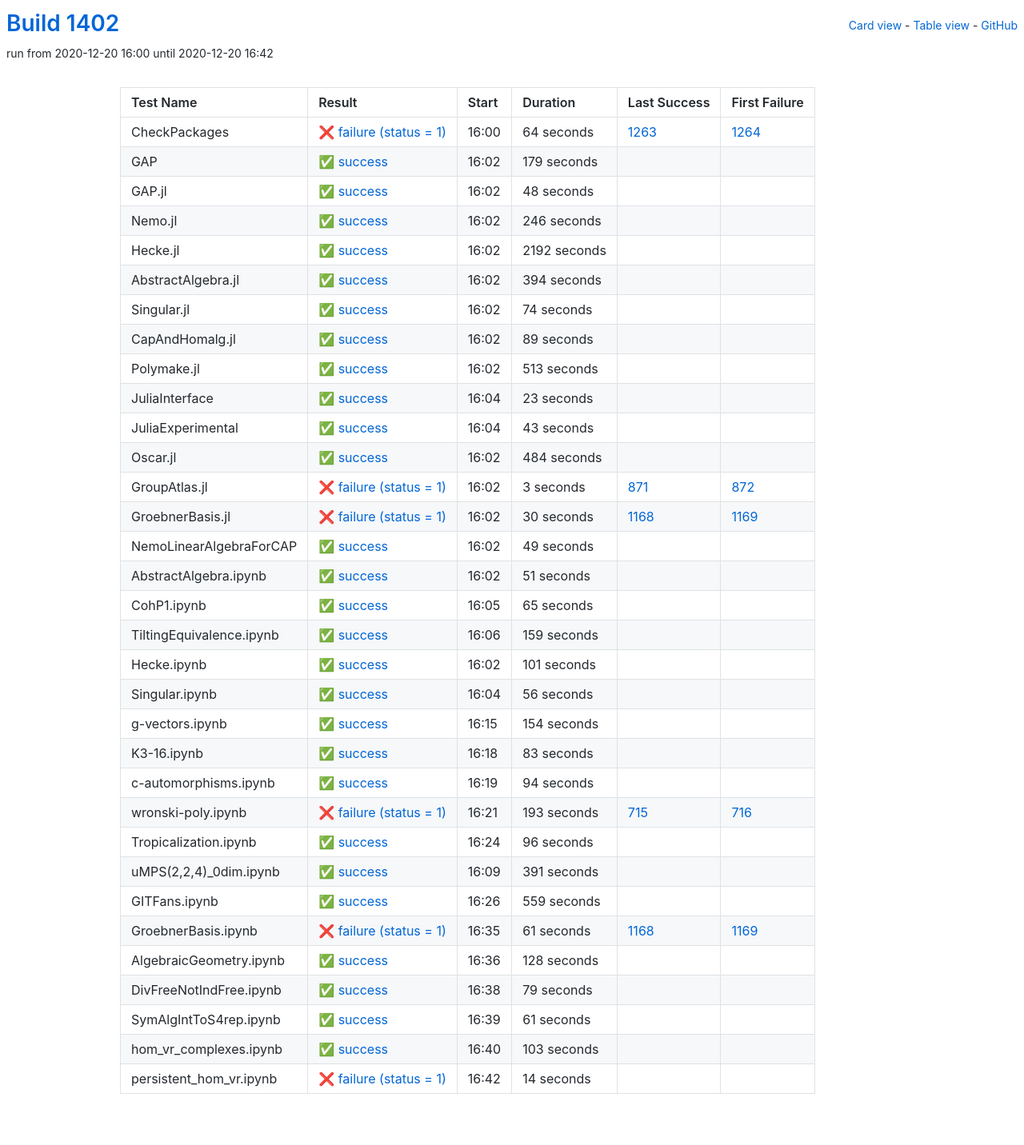
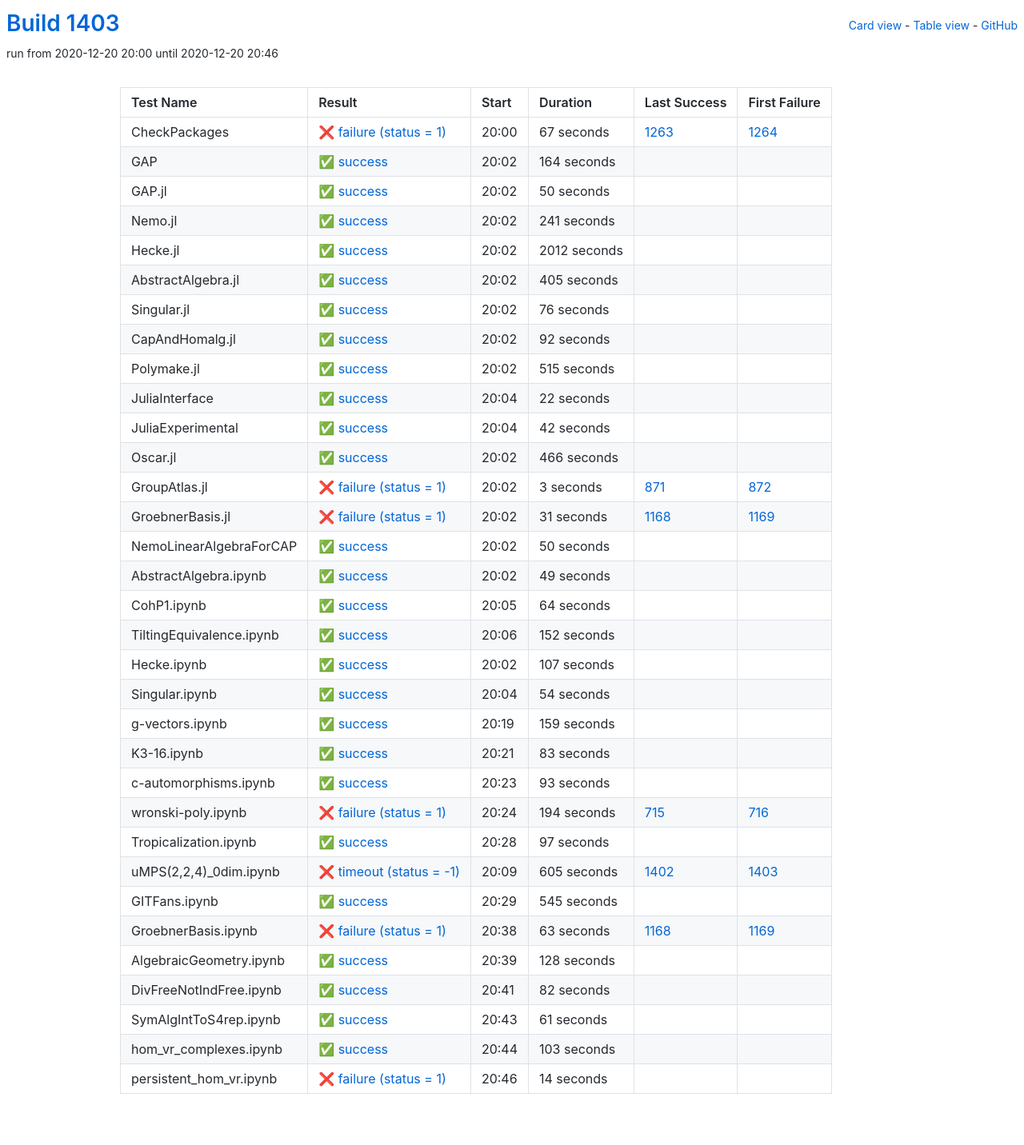
Before and after one commit to oscar-system/oscar-ci-status-stable, a Jekyll site: the page built from table.html, in a window 1280 px wide. Shown: the whole page at 80% size. Built offline with Jekyll 4.4.1, drawn with Linux system fonts in a browser that asks for light colours.

Commit message:
Build #1403

```diff
--- a/_data/ci.yml
+++ b/_data/ci.yml
@@ -1,6 +1,6 @@
 ---
-build: 1402
-build_url: https://oscarci.mathematik.uni-kl.de/job/oscar-stable/1402/
+build: 1403
+build_url: https://oscarci.mathematik.uni-kl.de/job/oscar-stable/1403/
 job: oscar-stable
 organization: oscar-system
 repo: oscar-ci-status-stable
@@ -8,152 +8,152 @@ repourl: https://github.com/oscar-system/oscar-ci-status-stable
 tests:
 - name: CheckPackages
   id: checkpackages
-  log: https://oscarci.mathematik.uni-kl.de/job/oscar-stable/1402/artifact/logs/build-1402/CheckPackages.log
-  start: 2020-12-20 16:00
+  log: https://oscarci.mathematik.uni-kl.de/job/oscar-stable/1403/artifact/logs/build-1403/CheckPackages.log
+  start: 2020-12-20 20:00
   success: false
   exitcode: 1
   status: failure
-  duration: 64
+  duration: 67
   last_success: 1263
   last_success_url: https://oscarci.mathematik.uni-kl.de/job/oscar-stable/1263/
   first_failure: 1264
   first_failure_url: https://oscarci.mathematik.uni-kl.de/job/oscar-stable/1264/
 - name: GAP
   id: gap
-  log: https://oscarci.mathematik.uni-kl.de/job/oscar-stable/1402/artifact/logs/build-1402/GAP.log
-  start: 2020-12-20 16:02
+  log: https://oscarci.mathematik.uni-kl.de/job/oscar-stable/1403/artifact/logs/build-1403/GAP.log
+  start: 2020-12-20 20:02
   success: true
   exitcode: 0
   status: success
-  duration: 179
+  duration: 164
   last_success: false
   last_success_url:
   first_failure: false
   first_failure_url:
 - name: GAP.jl
   id: gap-jl
-  log: https://oscarci.mathematik.uni-kl.de/job/oscar-stable/1402/artifact/logs/build-1402/GAP.jl.log
-  start: 2020-12-20 16:02
+  log: https://oscarci.mathematik.uni-kl.de/job/oscar-stable/1403/artifact/logs/build-1403/GAP.jl.log
+  start: 2020-12-20 20:02
   success: true
   exitcode: 0
   status: success
-  duration: 48
+  duration: 50
   last_success: false
   last_success_url:
   first_failure: false
   first_failure_url:
 - name: Nemo.jl
   id: nemo-jl
-  log: https://oscarci.mathematik.uni-kl.de/job/oscar-stable/1402/artifact/logs/build-1402/Nemo.jl.log
-  start: 2020-12-20 16:02
+  log: https://oscarci.mathematik.uni-kl.de/job/oscar-stable/1403/artifact/logs/build-1403/Nemo.jl.log
+  start: 2020-12-20 20:02
   success: true
   exitcode: 0
   status: success
-  duration: 246
+  duration: 241
   last_success: false
   last_success_url:
   first_failure: false
   first_failure_url:
 - name: Hecke.jl
   id: hecke-jl
-  log: https://oscarci.mathematik.uni-kl.de/job/oscar-stable/1402/artifact/logs/build-1402/Hecke.jl.log
-  start: 2020-12-20 16:02
+  log: https://oscarci.mathematik.uni-kl.de/job/oscar-stable/1403/artifact/logs/build-1403/Hecke.jl.log
+  start: 2020-12-20 20:02
   success: true
   exitcode: 0
   status: success
-  duration: 2192
+  duration: 2012
   last_success: false
   last_success_url:
   first_failure: false
   first_failure_url:
 - name: AbstractAlgebra.jl
   id: abstractalgebra-jl
-  log: https://oscarci.mathematik.uni-kl.de/job/oscar-stable/1402/artifact/logs/build-1402/AbstractAlgebra.jl.log
-  start: 2020-12-20 16:02
+  log: https://oscarci.mathematik.uni-kl.de/job/oscar-stable/1403/artifact/logs/build-1403/AbstractAlgebra.jl.log
+  start: 2020-12-20 20:02
   success: true
   exitcode: 0
   status: success
-  duration: 394
+  duration: 405
   last_success: false
   last_success_url:
   first_failure: false
   first_failure_url:
 - name: Singular.jl
   id: singular-jl
-  log: https://oscarci.mathematik.uni-kl.de/job/oscar-stable/1402/artifact/logs/build-1402/Singular.jl.log
-  start: 2020-12-20 16:02
+  log: https://oscarci.mathematik.uni-kl.de/job/oscar-stable/1403/artifact/logs/build-1403/Singular.jl.log
+  start: 2020-12-20 20:02
   success: true
   exitcode: 0
   status: success
-  duration: 74
+  duration: 76
   last_success: false
   last_success_url:
   first_failure: false
   first_failure_url:
 - name: CapAndHomalg.jl
   id: capandhomalg-jl
-  log: https://oscarci.mathematik.uni-kl.de/job/oscar-stable/1402/artifact/logs/build-1402/CapAndHomalg.jl.log
-  start: 2020-12-20 16:02
+  log: https://oscarci.mathematik.uni-kl.de/job/oscar-stable/1403/artifact/logs/build-1403/CapAndHomalg.jl.log
+  start: 2020-12-20 20:02
   success: true
   exitcode: 0
   status: success
-  duration: 89
+  duration: 92
   last_success: false
   last_success_url:
   first_failure: false
   first_failure_url:
 - name: Polymake.jl
   id: polymake-jl
-  log: https://oscarci.mathematik.uni-kl.de/job/oscar-stable/1402/artifact/logs/build-1402/Polymake.jl.log
-  start: 2020-12-20 16:02
+  log: https://oscarci.mathematik.uni-kl.de/job/oscar-stable/1403/artifact/logs/build-1403/Polymake.jl.log
+  start: 2020-12-20 20:02
   success: true
   exitcode: 0
   status: success
-  duration: 513
+  duration: 515
   last_success: false
   last_success_url:
   first_failure: false
   first_failure_url:
 - name: JuliaInterface
   id: juliainterface
-  log: https://oscarci.mathematik.uni-kl.de/job/oscar-stable/1402/artifact/logs/build-1402/JuliaInterface.log
-  start: 2020-12-20 16:04
+  log: https://oscarci.mathematik.uni-kl.de/job/oscar-stable/1403/artifact/logs/build-1403/JuliaInterface.log
+  start: 2020-12-20 20:04
   success: true
   exitcode: 0
   status: success
-  duration: 23
+  duration: 22
   last_success: false
   last_success_url:
   first_failure: false
   first_failure_url:
 - name: JuliaExperimental
   id: juliaexperimental
-  log: https://oscarci.mathematik.uni-kl.de/job/oscar-stable/1402/artifact/logs/build-1402/JuliaExperimental.log
-  start: 2020-12-20 16:04
+  log: https://oscarci.mathematik.uni-kl.de/job/oscar-stable/1403/artifact/logs/build-1403/JuliaExperimental.log
+  start: 2020-12-20 20:04
   success: true
   exitcode: 0
   status: success
-  duration: 43
+  duration: 42
   last_success: false
   last_success_url:
   first_failure: false
   first_failure_url:
 - name: Oscar.jl
   id: oscar-jl
-  log: https://oscarci.mathematik.uni-kl.de/job/oscar-stable/1402/artifact/logs/build-1402/Oscar.jl.log
-  start: 2020-12-20 16:02
+  log: https://oscarci.mathematik.uni-kl.de/job/oscar-stable/1403/artifact/logs/build-1403/Oscar.jl.log
+  start: 2020-12-20 20:02
   success: true
   exitcode: 0
   status: success
-  duration: 484
+  duration: 466
   last_success: false
   last_success_url:
   first_failure: false
   first_failure_url:
 - name: GroupAtlas.jl
   id: groupatlas-jl
-  log: https://oscarci.mathematik.uni-kl.de/job/oscar-stable/1402/artifact/logs/build-1402/GroupAtlas.jl.log
-  start: 2020-12-20 16:02
+  log: https://oscarci.mathematik.uni-kl.de/job/oscar-stable/1403/artifact/logs/build-1403/GroupAtlas.jl.log
+  start: 2020-12-20 20:02
   success: false
   exitcode: 1
   status: failure
@@ -164,20 +164,32 @@ tests:
   first_failure_url: https://oscarci.mathematik.uni-kl.de/job/oscar-stable/872/
 - name: GroebnerBasis.jl
   id: groebnerbasis-jl
-  log: https://oscarci.mathematik.uni-kl.de/job/oscar-stable/1402/artifact/logs/build-1402/GroebnerBasis.jl.log
-  start: 2020-12-20 16:02
+  log: https://oscarci.mathematik.uni-kl.de/job/oscar-stable/1403/artifact/logs/build-1403/GroebnerBasis.jl.log
+  start: 2020-12-20 20:02
   success: false
   exitcode: 1
   status: failure
-  duration: 30
+  duration: 31
   last_success: 1168
   last_success_url: https://oscarci.mathematik.uni-kl.de/job/oscar-stable/1168/
   first_failure: 1169
   first_failure_url: https://oscarci.mathematik.uni-kl.de/job/oscar-stable/1169/
 - name: NemoLinearAlgebraForCAP
   id: nemolinearalgebraforcap
-  log: https://oscarci.mathematik.uni-kl.de/job/oscar-stable/1402/artifact/logs/build-1402/NemoLinearAlgebraForCAP.log
-  start: 2020-12-20 16:02
+  log: https://oscarci.mathematik.uni-kl.de/job/oscar-stable/1403/artifact/logs/build-1403/NemoLinearAlgebraForCAP.log
+  start: 2020-12-20 20:02
+  success: true
+  exitcode: 0
+  status: success
+  duration: 50
+  last_success: false
+  last_success_url:
+  first_failure: false
+  first_failure_url:
+- name: AbstractAlgebra.ipynb
+  id: abstractalgebra-ipynb
+  log: https://oscarci.mathematik.uni-kl.de/job/oscar-stable/1403/artifact/logs/build-1403/AbstractAlgebra.ipynb.log
+  start: 2020-12-20 20:02
   success: true
   exitcode: 0
   status: success
@@ -186,34 +198,58 @@ tests:
   last_success_url:
   first_failure: false
   first_failure_url:
-- name: AbstractAlgebra.ipynb
-  id: abstractalgebra-ipynb
-  log: https://oscarci.mathematik.uni-kl.de/job/oscar-stable/1402/artifact/logs/build-1402/AbstractAlgebra.ipynb.log
-  start: 2020-12-20 16:02
+- name: CohP1.ipynb
+  id: cohp1-ipynb
+  log: https://oscarci.mathematik.uni-kl.de/job/oscar-stable/1403/artifact/logs/build-1403/CohP1.ipynb.log
+  start: 2020-12-20 20:05
   success: true
   exitcode: 0
   status: success
-  duration: 51
-  last_success: false
-  last_success_url:
-  first_failure: false
-  first_failure_url:
-- name: CohP1.ipynb
-  id: cohp1-ipynb
-  log: https://oscarci.mathematik.uni-kl.de/job/oscar-stable/1402/artifact/logs/build-1402/CohP1.ipynb.log
-  start: 2020-12-20 16:05
-  success: true
-  exitcode: 0
-  status: success
-  duration: 65
+  duration: 64
   last_success: false
   last_success_url:
   first_failure: false
   first_failure_url:
 - name: TiltingEquivalence.ipynb
   id: tiltingequivalence-ipynb
-  log: https://oscarci.mathematik.uni-kl.de/job/oscar-stable/1402/artifact/logs/build-1402/TiltingEquivalence.ipynb.log
-  start: 2020-12-20 16:06
+  log: https://oscarci.mathematik.uni-kl.de/job/oscar-stable/1403/artifact/logs/build-1403/TiltingEquivalence.ipynb.log
+  start: 2020-12-20 20:06
+  success: true
+  exitcode: 0
+  status: success
+  duration: 152
+  last_success: false
+  last_success_url:
+  first_failure: false
+  first_failure_url:
+- name: Hecke.ipynb
+  id: hecke-ipynb
+  log: https://oscarci.mathematik.uni-kl.de/job/oscar-stable/1403/artifact/logs/build-1403/Hecke.ipynb.log
+  start: 2020-12-20 20:02
+  success: true
+  exitcode: 0
+  status: success
+  duration: 107
+  last_success: false
+  last_success_url:
+  first_failure: false
+  first_failure_url:
+- name: Singular.ipynb
+  id: singular-ipynb
+  log: https://oscarci.mathematik.uni-kl.de/job/oscar-stable/1403/artifact/logs/build-1403/Singular.ipynb.log
+  start: 2020-12-20 20:04
+  success: true
+  exitcode: 0
+  status: success
+  duration: 54
+  last_success: false
+  last_success_url:
+  first_failure: false
+  first_failure_url:
+- name: g-vectors.ipynb
+  id: g-vectors-ipynb
+  log: https://oscarci.mathematik.uni-kl.de/job/oscar-stable/1403/artifact/logs/build-1403/g-vectors.ipynb.log
+  start: 2020-12-20 20:19
   success: true
   exitcode: 0
   status: success
@@ -222,46 +258,10 @@ tests:
   last_success_url:
   first_failure: false
   first_failure_url:
-- name: Hecke.ipynb
-  id: hecke-ipynb
-  log: https://oscarci.mathematik.uni-kl.de/job/oscar-stable/1402/artifact/logs/build-1402/Hecke.ipynb.log
-  start: 2020-12-20 16:02
-  success: true
-  exitcode: 0
-  status: success
-  duration: 101
-  last_success: false
-  last_success_url:
-  first_failure: false
-  first_failure_url:
-- name: Singular.ipynb
-  id: singular-ipynb
-  log: https://oscarci.mathematik.uni-kl.de/job/oscar-stable/1402/artifact/logs/build-1402/Singular.ipynb.log
-  start: 2020-12-20 16:04
-  success: true
-  exitcode: 0
-  status: success
-  duration: 56
-  last_success: false
-  last_success_url:
-  first_failure: false
-  first_failure_url:
-- name: g-vectors.ipynb
-  id: g-vectors-ipynb
-  log: https://oscarci.mathematik.uni-kl.de/job/oscar-stable/1402/artifact/logs/build-1402/g-vectors.ipynb.log
-  start: 2020-12-20 16:15
-  success: true
-  exitcode: 0
-  status: success
-  duration: 154
-  last_success: false
-  last_success_url:
-  first_failure: false
-  first_failure_url:
 - name: K3-16.ipynb
   id: k3-16-ipynb
-  log: https://oscarci.mathematik.uni-kl.de/job/oscar-stable/1402/artifact/logs/build-1402/K3-16.ipynb.log
-  start: 2020-12-20 16:18
+  log: https://oscarci.mathematik.uni-kl.de/job/oscar-stable/1403/artifact/logs/build-1403/K3-16.ipynb.log
+  start: 2020-12-20 20:21
   success: true
   exitcode: 0
   status: success
@@ -272,80 +272,80 @@ tests:
   first_failure_url:
 - name: c-automorphisms.ipynb
   id: c-automorphisms-ipynb
-  log: https://oscarci.mathematik.uni-kl.de/job/oscar-stable/1402/artifact/logs/build-1402/c-automorphisms.ipynb.log
-  start: 2020-12-20 16:19
+  log: https://oscarci.mathematik.uni-kl.de/job/oscar-stable/1403/artifact/logs/build-1403/c-automorphisms.ipynb.log
+  start: 2020-12-20 20:23
   success: true
   exitcode: 0
   status: success
-  duration: 94
+  duration: 93
   last_success: false
   last_success_url:
   first_failure: false
   first_failure_url:
 - name: wronski-poly.ipynb
   id: wronski-poly-ipynb
-  log: https://oscarci.mathematik.uni-kl.de/job/oscar-stable/1402/artifact/logs/build-1402/wronski-poly.ipynb.log
-  start: 2020-12-20 16:21
+  log: https://oscarci.mathematik.uni-kl.de/job/oscar-stable/1403/artifact/logs/build-1403/wronski-poly.ipynb.log
+  start: 2020-12-20 20:24
   success: false
   exitcode: 1
   status: failure
-  duration: 193
+  duration: 194
   last_success: 715
   last_success_url: https://oscarci.mathematik.uni-kl.de/job/oscar-stable/715/
   first_failure: 716
   first_failure_url: https://oscarci.mathematik.uni-kl.de/job/oscar-stable/716/
 - name: Tropicalization.ipynb
   id: tropicalization-ipynb
-  log: https://oscarci.mathematik.uni-kl.de/job/oscar-stable/1402/artifact/logs/build-1402/Tropicalization.ipynb.log
-  start: 2020-12-20 16:24
+  log: https://oscarci.mathematik.uni-kl.de/job/oscar-stable/1403/artifact/logs/build-1403/Tropicalization.ipynb.log
+  start: 2020-12-20 20:28
   success: true
   exitcode: 0
   status: success
-  duration: 96
+  duration: 97
   last_success: false
   last_success_url:
   first_failure: false
   first_failure_url:
 - name: uMPS(2,2,4)_0dim.ipynb
   id: umps-2-2-4-0dim-ipynb
-  log: https://oscarci.mathematik.uni-kl.de/job/oscar-stable/1402/artifact/logs/build-1402/uMPS-2-2-4-_0dim.ipynb.log
-  start: 2020-12-20 16:09
+  log: https://oscarci.mathematik.uni-kl.de/job/oscar-stable/1403/artifact/logs/build-1403/uMPS-2-2-4-_0dim.ipynb.log
+  start: 2020-12-20 20:09
+  success: false
+  exitcode: -1
+  status: timeout
+  duration: 605
+  last_success: 1402
+  last_success_url: https://oscarci.mathematik.uni-kl.de/job/oscar-stable/1402/
+  first_failure: 1403
+  first_failure_url: https://oscarci.mathematik.uni-kl.de/job/oscar-stable/1403/
+- name: GITFans.ipynb
+  id: gitfans-ipynb
+  log: https://oscarci.mathematik.uni-kl.de/job/oscar-stable/1403/artifact/logs/build-1403/GITFans.ipynb.log
+  start: 2020-12-20 20:29
   success: true
   exitcode: 0
   status: success
-  duration: 391
-  last_success: false
-  last_success_url:
-  first_failure: false
-  first_failure_url:
-- name: GITFans.ipynb
-  id: gitfans-ipynb
-  log: https://oscarci.mathematik.uni-kl.de/job/oscar-stable/1402/artifact/logs/build-1402/GITFans.ipynb.log
-  start: 2020-12-20 16:26
-  success: true
-  exitcode: 0
-  status: success
-  duration: 559
+  duration: 545
   last_success: false
   last_success_url:
   first_failure: false
   first_failure_url:
 - name: GroebnerBasis.ipynb
   id: groebnerbasis-ipynb
-  log: https://oscarci.mathematik.uni-kl.de/job/oscar-stable/1402/artifact/logs/build-1402/GroebnerBasis.ipynb.log
-  start: 2020-12-20 16:35
+  log: https://oscarci.mathematik.uni-kl.de/job/oscar-stable/1403/artifact/logs/build-1403/GroebnerBasis.ipynb.log
+  start: 2020-12-20 20:38
   success: false
   exitcode: 1
   status: failure
-  duration: 61
+  duration: 63
   last_success: 1168
   last_success_url: https://oscarci.mathematik.uni-kl.de/job/oscar-stable/1168/
   first_failure: 1169
   first_failure_url: https://oscarci.mathematik.uni-kl.de/job/oscar-stable/1169/
 - name: AlgebraicGeometry.ipynb
   id: algebraicgeometry-ipynb
-  log: https://oscarci.mathematik.uni-kl.de/job/oscar-stable/1402/artifact/logs/build-1402/AlgebraicGeometry.ipynb.log
-  start: 2020-12-20 16:36
+  log: https://oscarci.mathematik.uni-kl.de/job/oscar-stable/1403/artifact/logs/build-1403/AlgebraicGeometry.ipynb.log
+  start: 2020-12-20 20:39
   success: true
   exitcode: 0
   status: success
@@ -356,20 +356,20 @@ tests:
   first_failure_url:
 - name: DivFreeNotIndFree.ipynb
   id: divfreenotindfree-ipynb
-  log: https://oscarci.mathematik.uni-kl.de/job/oscar-stable/1402/artifact/logs/build-1402/DivFreeNotIndFree.ipynb.log
-  start: 2020-12-20 16:38
+  log: https://oscarci.mathematik.uni-kl.de/job/oscar-stable/1403/artifact/logs/build-1403/DivFreeNotIndFree.ipynb.log
+  start: 2020-12-20 20:41
   success: true
   exitcode: 0
   status: success
-  duration: 79
+  duration: 82
   last_success: false
   last_success_url:
   first_failure: false
   first_failure_url:
 - name: SymAlgIntToS4rep.ipynb
   id: symalginttos4rep-ipynb
-  log: https://oscarci.mathematik.uni-kl.de/job/oscar-stable/1402/artifact/logs/build-1402/SymAlgIntToS4rep.ipynb.log
-  start: 2020-12-20 16:39
+  log: https://oscarci.mathematik.uni-kl.de/job/oscar-stable/1403/artifact/logs/build-1403/SymAlgIntToS4rep.ipynb.log
+  start: 2020-12-20 20:43
   success: true
   exitcode: 0
   status: success
@@ -380,8 +380,8 @@ tests:
   first_failure_url:
 - name: hom_vr_complexes.ipynb
   id: hom-vr-complexes-ipynb
-  log: https://oscarci.mathematik.uni-kl.de/job/oscar-stable/1402/artifact/logs/build-1402/hom_vr_complexes.ipynb.log
-  start: 2020-12-20 16:40
+  log: https://oscarci.mathematik.uni-kl.de/job/oscar-stable/1403/artifact/logs/build-1403/hom_vr_complexes.ipynb.log
+  start: 2020-12-20 20:44
   success: true
   exitcode: 0
   status: success
@@ -392,8 +392,8 @@ tests:
   first_failure_url:
 - name: persistent_hom_vr.ipynb
   id: persistent-hom-vr-ipynb
-  log: https://oscarci.mathematik.uni-kl.de/job/oscar-stable/1402/artifact/logs/build-1402/persistent_hom_vr.ipynb.log
-  start: 2020-12-20 16:42
+  log: https://oscarci.mathematik.uni-kl.de/job/oscar-stable/1403/artifact/logs/build-1403/persistent_hom_vr.ipynb.log
+  start: 2020-12-20 20:46
   success: false
   exitcode: 1
   status: failure
```
Also changed, not shown: README.md.
